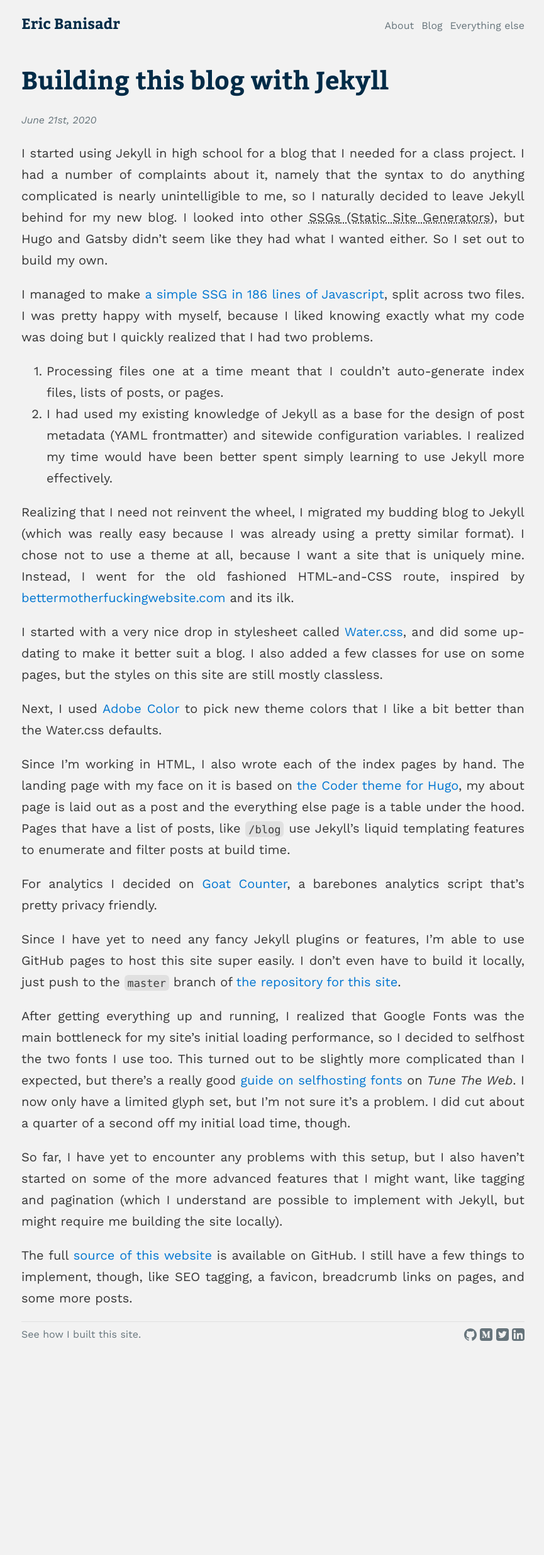
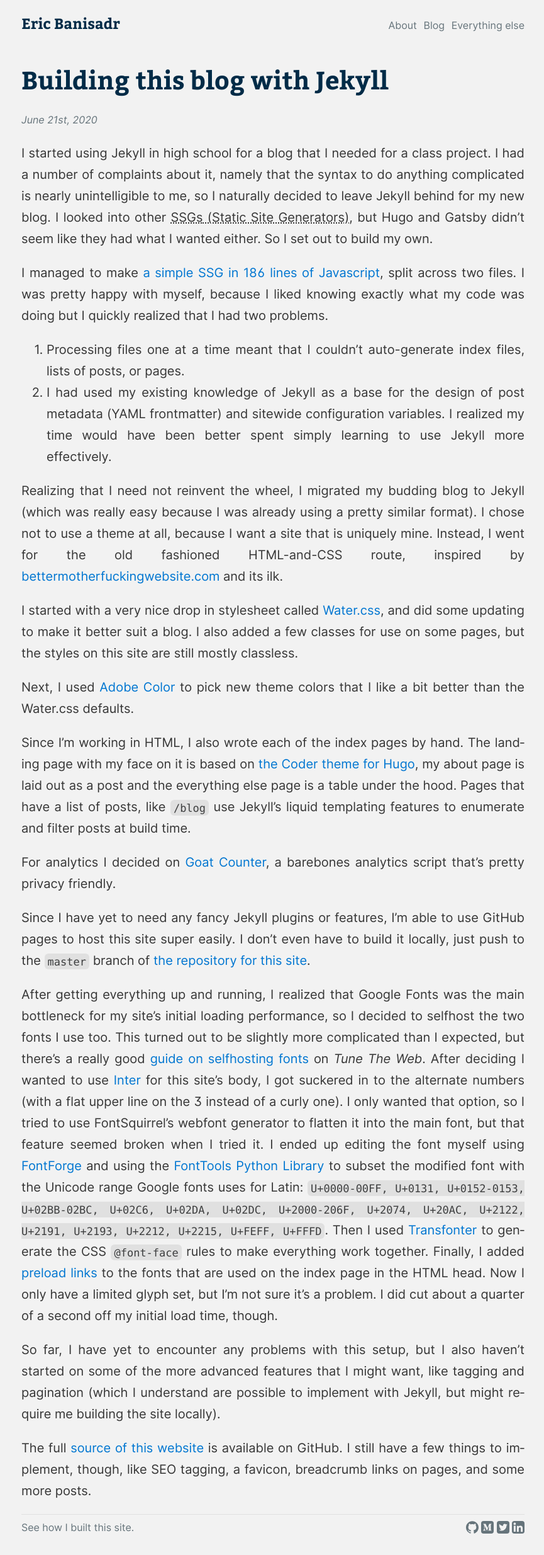
Before and after one commit to ebanisadr/ebanisadr.github.io, a Jekyll site: the page built from _blog/building-this-blog-with-jekyll.md, in a window 1280 px wide. Shown: the whole page at 63% size, without its empty margins (206-1071 px from the left). Built offline with Jekyll 4.4.1, drawn with Linux system fonts in a browser that asks for light colours; before the commit the page ends 2163 px from its top, so only the background shows below that.

Commit message:
Change body font to Inter

```diff
--- a/_blog/building-this-blog-with-jekyll.md
+++ b/_blog/building-this-blog-with-jekyll.md
@@ -59,8 +59,23 @@
 selfhost the two fonts I use too. This turned out to be slightly more
 complicated than I expected, but there's a really good [guide on selfhosting
 fonts](https://www.tunetheweb.com/blog/should-you-self-host-google-fonts/) on
-_Tune The Web_. I now only have a limited glyph set, but I'm not sure it's a
-problem. I did cut about a quarter of a second off my initial load time, though.
+_Tune The Web_. After deciding I wanted to use [Inter](https://rsms.me/inter/)
+for this site's body, I got suckered in to the alternate numbers (with a flat
+upper line on the 3 instead of a curly one). I only wanted that option, so I
+tried to use FontSquirrel's webfont generator to flatten it into the main font,
+but that feature seemed broken when I tried it.  I ended up editing the font
+myself using [FontForge](https://fontforge.org/en-US/) and using the [FontTools
+Python Library](https://github.com/fonttools/fonttools) to subset the modified
+font with the Unicode range Google fonts uses for Latin: `U+0000-00FF, U+0131,
+U+0152-0153, U+02BB-02BC, U+02C6, U+02DA, U+02DC, U+2000-206F, U+2074, U+20AC,
+U+2122, U+2191, U+2193, U+2212, U+2215, U+FEFF, U+FFFD`. Then I used
+[Transfonter](https://transfonter.org) to generate the CSS `@font-face` rules to
+make everything work together. Finally, I added [preload
+links](https://developer.mozilla.org/en-US/docs/Web/HTML/Preloading_content) to
+the fonts that are used on the index page in the HTML head. Now I only have a
+limited glyph set, but I'm not sure it's a problem. I did cut about a quarter of
+a second off my initial load time, though.
+
 
 So far, I have yet to encounter any problems with this setup, but I also haven't
 started on some of the more advanced features that I might want, like tagging
--- a/_includes/head.html
+++ b/_includes/head.html
@@ -1,8 +1,10 @@
 <meta charset='utf-8'>
 
 <link rel='preload' href='{{ site.url }}/assets/bitter.woff2' as='font' crossorigin>
-<link rel='preload' href='{{ site.url }}/assets/work-sans.woff' as='font' crossorigin>
-<link rel='prefetch' href='{{ site.url }}/assets/work-sans-italic.woff' as='font' crossorigin>
+<link rel='preload' href='{{ site.url }}/assets/inter.woff2' as='font' crossorigin>
+<link rel='prefetch' href='{{ site.url }}/assets/inter-italic.woff2' as='font' crossorigin>
+<link rel='prefetch' href='{{ site.url }}/assets/inter-bold.woff2' as='font' crossorigin>
+<!-- not prefetching inter-bold-italic because I'm pretty sure I don't ever use it-->
 <link id='stylesheet' rel='stylesheet' href='{{ site.url }}/assets/stylesheet.css' />
 <meta name='viewport' content='width=device-width, initial-scale=1.0' />
 <meta name='msapplication-TileColor' content='#002730' />
--- a/assets/stylesheet.css
+++ b/assets/stylesheet.css
@@ -10,33 +10,46 @@
   font-style: normal;
   font-weight: 700;
   font-display: swap;
-  src: url({{ site.url }}/assets/bitter.woff2) format('woff2');
-  unicode-range: U+0000-00FF, U+0131, U+0152-0153, U+02BB-02BC, U+02C6, U+02DA, U+02DC, U+2000-206F, U+2074, U+20AC, U+2122, U+2191, U+2193, U+2212, U+2215, U+FEFF, U+FFFD;
+  src: url('{{ site.url }}/assets/bitter.woff2') format('woff2');
 }
 
 @font-face {
-  font-family: 'Work Sans';
-  font-style: normal;
+  font-family: 'Inter';
   font-weight: 400;
+  font-style: italic;
   font-display: swap;
-  src: url({{ site.url }}/assets/work-sans.woff) format('woff');
-  unicode-range: U+0000-00FF, U+0131, U+0152-0153, U+02BB-02BC, U+02C6, U+02DA, U+02DC, U+2000-206F, U+2074, U+20AC, U+2122, U+2191, U+2193, U+2212, U+2215, U+FEFF, U+FFFD;
+  src: url('{{ site.url }}/assets/inter-italic.woff2') format('woff2');
 }
 
 @font-face {
-  font-family: 'Work Sans';
+  font-family: 'Inter';
+  font-weight: normal;
+  font-style: 400;
+  font-display: swap;
+  src: url('{{ site.url }}/assets/inter.woff2') format('woff2');
+}
+
+@font-face {
+  font-family: 'Inter';
+  font-weight: 600;
   font-style: italic;
-  font-weight: 400;
   font-display: swap;
-  src: url({{ site.url }}/assets/work-sans-italic.woff) format('woff');
-  unicode-range: U+0000-00FF, U+0131, U+0152-0153, U+02BB-02BC, U+02C6, U+02DA, U+02DC, U+2000-206F, U+2074, U+20AC, U+2122, U+2191, U+2193, U+2212, U+2215, U+FEFF, U+FFFD;
+  src: url('{{ site.url }}/assets/inter-bold-italic.woff2') format('woff2');
+}
+
+@font-face {
+  font-family: 'Inter';
+  font-weight: 600;
+  font-style: normal;
+  font-display: swap;
+  src: url('{{ site.url }}/assets/inter-bold.woff2') format('woff2');
 }
 
 /* Theme variables */
 
 :root {
   --title-fonts: 'Bitter', 'Palatino Linotype', Palatino, serif;
-  --body-fonts: 'Work Sans', 'Helvetica Neue', Helvetica, sans-serif;
+  --body-fonts: 'Inter', 'Helvetica Neue', Helvetica, sans-serif;
   --mono-fonts: Monaco, Consolas, monospace;
 
   /* Variables that change with theme */
@@ -272,7 +285,7 @@
   font-family: var(--title-fonts);
   margin-bottom: 12px;
   color: var(--text-bright);
-  font-weight: 1000;
+  font-weight: 700;
 }
 
 h1 {
```
Also changed, not shown: assets/inter-bold-italic.woff2 (added), assets/inter-bold.woff2 (added), assets/inter-italic.woff2 (added), assets/inter.woff2 (added), assets/work-sans-italic.woff (deleted), assets/work-sans.woff (deleted).
